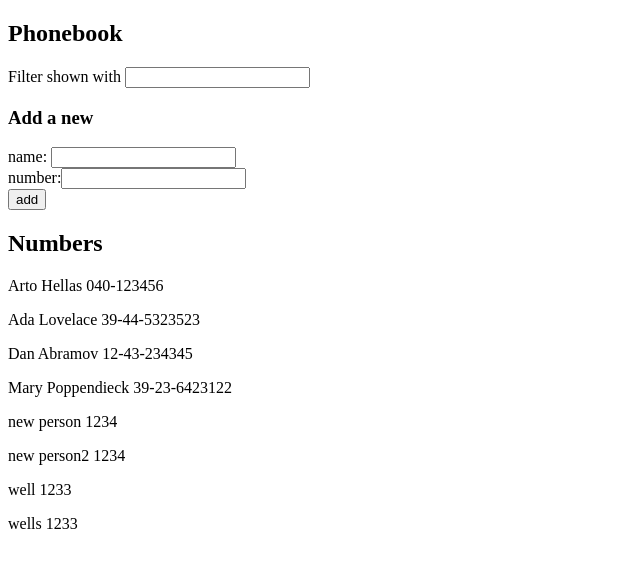
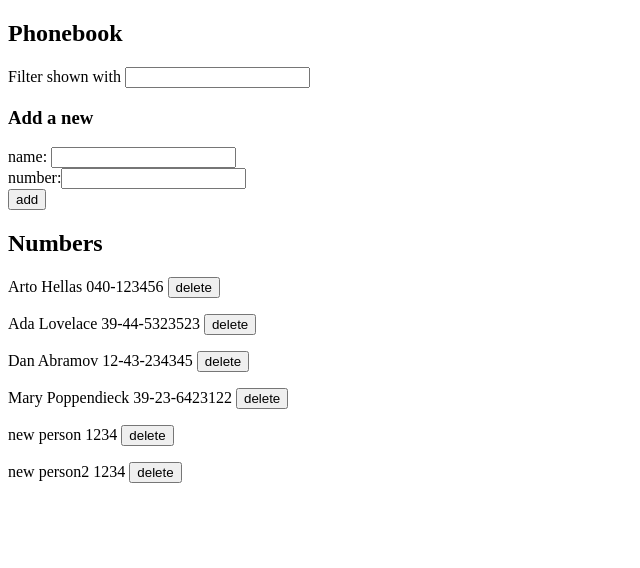
Before and after one commit to rammyblog/fullstackopen, a React (Create React App) app in the folder part2/phonebook/: page / in a window 1280 px wide. Shown: the top 568 px of the page, without its empty margins (0-640 px from the left). Built offline with nearby package versions, Linux system fonts and the light colour scheme; data requests are answered from the project's data file.

Commit message:
2.17 done

```diff
--- a/part2/phonebook/db.json
+++ b/part2/phonebook/db.json
@@ -29,16 +29,6 @@
       "name": "new person2",
       "number": "1234",
       "id": 6
-    },
-    {
-      "name": "well",
-      "number": "1233",
-      "id": 7
-    },
-    {
-      "name": "wells",
-      "number": "1233",
-      "id": 8
     }
   ]
 }
--- a/part2/phonebook/src/App.js
+++ b/part2/phonebook/src/App.js
@@ -51,6 +51,11 @@ const App = () => {
       setPersons(persons.concat(newPerson));
     }
   };
+
+  const handlePersonDelete = async (id) => {
+    await PersonService.deletePerson(id);
+    setPersons(persons.filter((person) => person.id !== id));
+  };
   return (
     <div>
       <h2>Phonebook</h2>
@@ -65,9 +70,12 @@ const App = () => {
       />
       <h2>Numbers</h2>
       {search ? (
-        <Person persons={personSearch} />
+        <Person
+          persons={personSearch}
+          handlePersonDelete={handlePersonDelete}
+        />
       ) : (
-        <Person persons={persons} />
+        <Person persons={persons} handlePersonDelete={handlePersonDelete} />
       )}
     </div>
   );
--- a/part2/phonebook/src/components/Person.js
+++ b/part2/phonebook/src/components/Person.js
@@ -1,8 +1,15 @@
-const Person = ({ persons }) => {
+const Person = ({ persons, handlePersonDelete }) => {
+  const handleDeleteClick = ({ name, id }) => {
+    if (window.confirm(`Do you really want to delete ${name}?`)) {
+      handlePersonDelete(id);
+    }
+  };
+
   return persons.map((person) => (
     <>
-      <p key={person.name}>
-        {person.name} {person.number}
+      <p key={person.id}>
+        {person.name} {person.number}{" "}
+        <button onClick={() => handleDeleteClick(person)}>delete</button>
       </p>
     </>
   ));
--- a/part2/phonebook/src/services/persons.js
+++ b/part2/phonebook/src/services/persons.js
@@ -19,4 +19,13 @@ const createPerson = async (personObj) => {
   }
 };
 
-export default { getPersons, createPerson };
+const deletePerson = async (id) => {
+  try {
+    const res = await axios.delete(`http://localhost:3001/persons/${id}`);
+    return res.data;
+  } catch (error) {
+    throw error;
+  }
+};
+
+export default { getPersons, createPerson, deletePerson };
```
